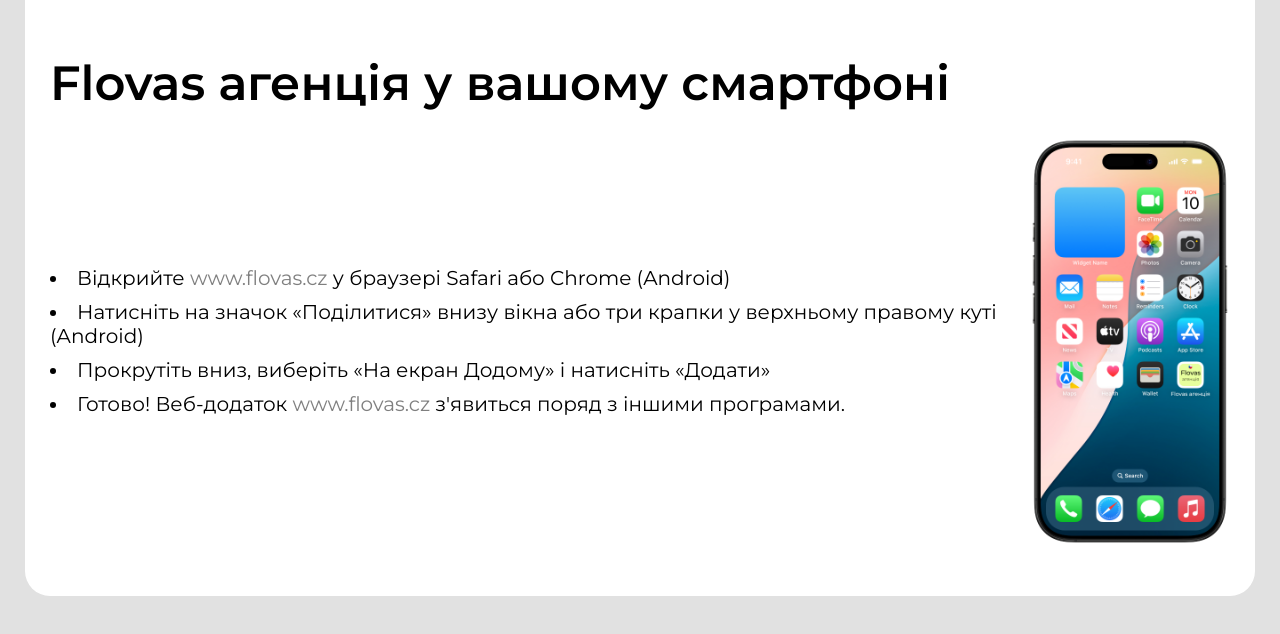
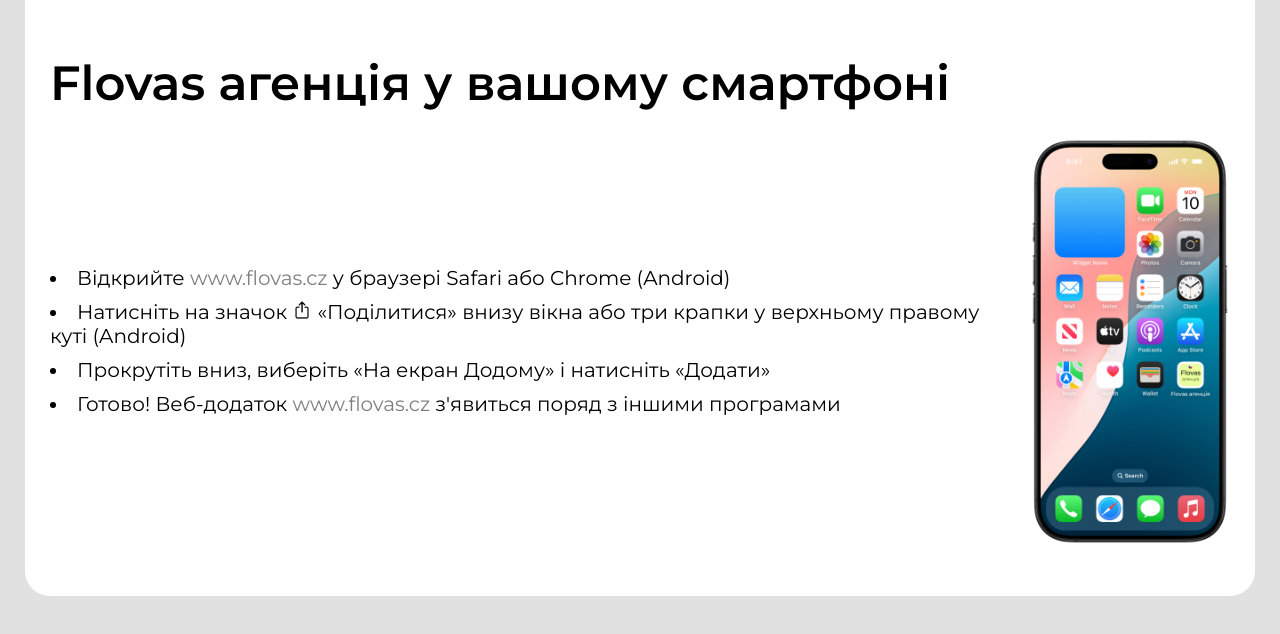
Before and after one commit to stepandordiai/flovas-agency, a React (Vite) app: page / in a window 1280 px wide. Shown: the part 2121-2755 px from the top of the page. Built offline with nearby package versions, Linux system fonts and the light colour scheme; no server answers.

Commit message:
v7.3.4 Update AddToHomeScreen

```diff
--- a/src/components/AddToHomeScreen/AddToHomeScreen.jsx
+++ b/src/components/AddToHomeScreen/AddToHomeScreen.jsx
@@ -1,4 +1,5 @@
 import img from "/iphone.png";
+import shareIcon from "/icons/share.png";
 import "./AddToHomeScreen.scss";
 
 const AddToHomeScreen = () => {
@@ -9,7 +10,7 @@
 					Flovas агенція у вашому смартфоні
 				</h2>
 				<div className="add-to-home-screen__container">
-					<img width={200} src={img} alt="" />
+					<img width={200} src={img} alt="Flovas app sample on mobile" />
 					<ul className="add-to-home-screen__list">
 						<li>
 							Відкрийте{" "}
@@ -19,8 +20,9 @@
 							у браузері Safari або Chrome (Android)
 						</li>
 						<li>
-							Натисніть на значок «Поділитися» внизу вікна або три крапки у
-							верхньому правому куті (Android)
+							Натисніть на значок <img width={20} src={shareIcon} alt="" />{" "}
+							«Поділитися» внизу вікна або три крапки у верхньому правому куті
+							(Android)
 						</li>
 						<li>
 							Прокрутіть вниз, виберіть «На екран Додому» і натисніть «Додати»
@@ -30,7 +32,7 @@
 							<a href="https://flovas.netlify.app/" target="_blank">
 								www.flovas.cz
 							</a>{" "}
-							з'явиться поряд з іншими програмами.
+							з'явиться поряд з іншими програмами
 						</li>
 					</ul>
 				</div>
```
Also changed, not shown: public/icons/share.png (added), to-do.txt.
